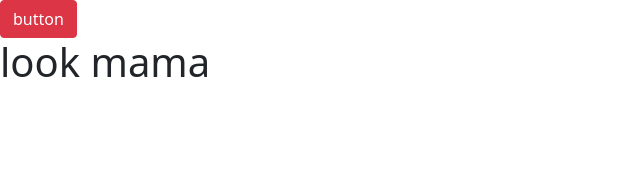
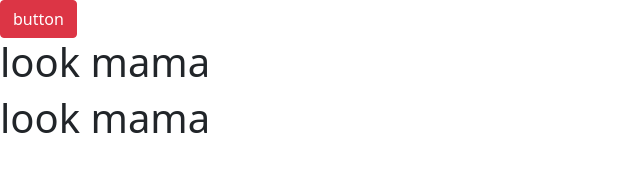
Before and after one commit to Sizan-Ahmed31/bs5starter, a website: page bs5starter/src/index.html in a window 1280 px wide. Shown: the whole page, without its empty margins (0-640 px from the left). Drawn offline with nearby package versions, Linux system fonts and the light colour scheme; files that its build step writes are made by us from their sources.

Commit message:
add a header

```diff
--- a/bs5starter/src/index.html
+++ b/bs5starter/src/index.html
@@ -15,6 +15,8 @@
 <body>
     <button class="btn btn-danger">button</button>
     <h1>look mama</h1>
+    <h1>look mama</h1>
+
 
 
 
```
